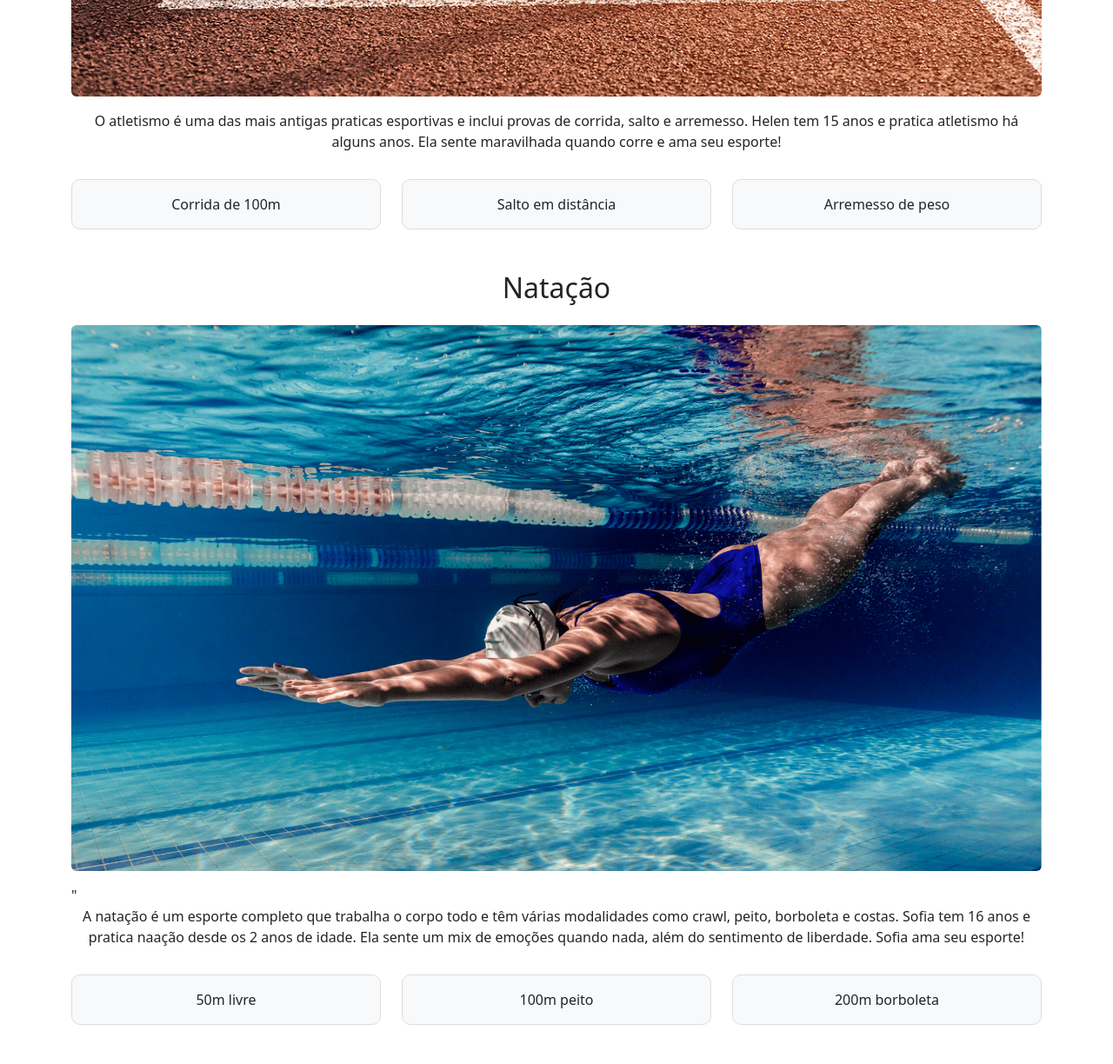
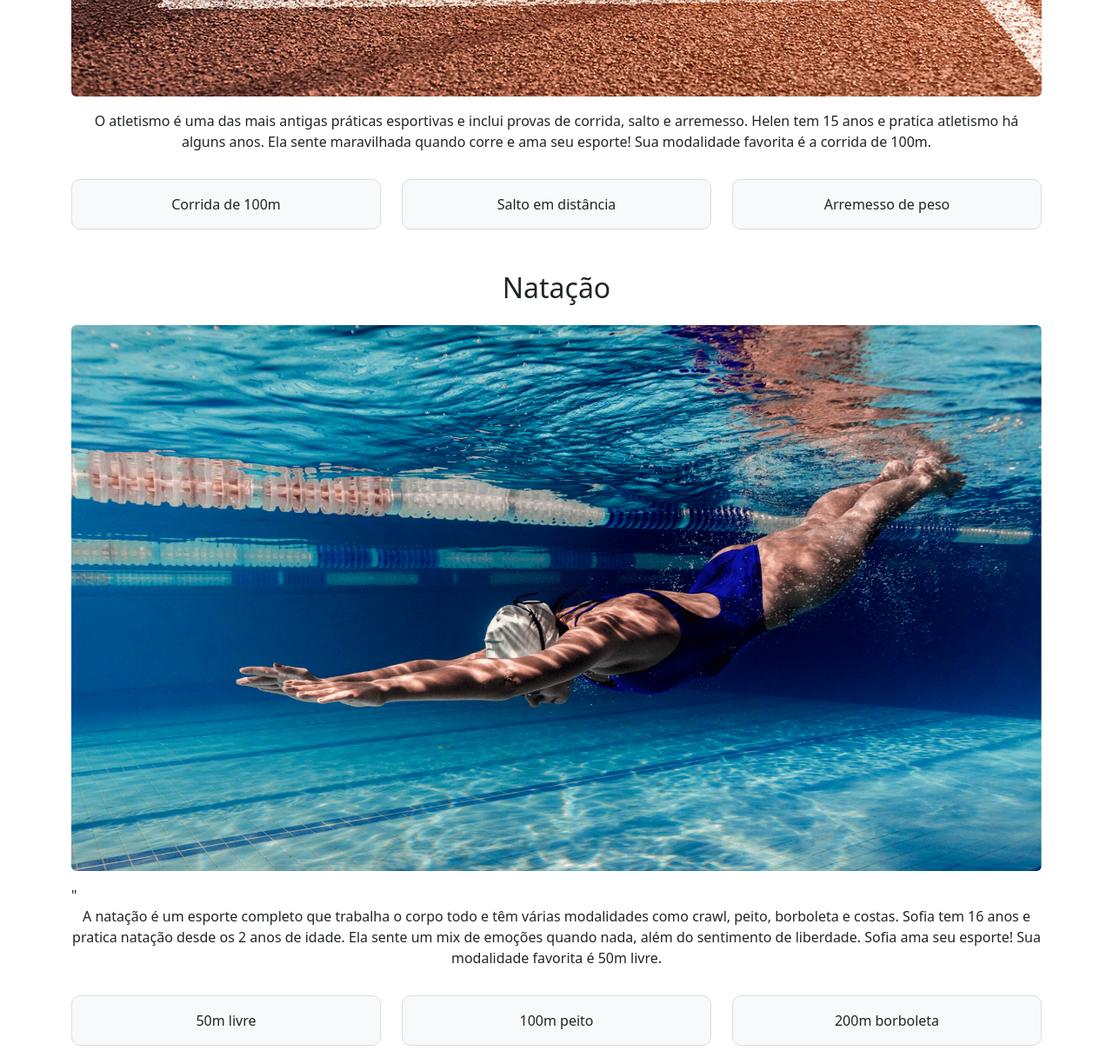
Before and after one commit to anaehotariaporvesgo/portif-lio, a plain HTML site: page index.html in a window 1280 px wide. Shown: the part 1740-2964 px from the top of the page at 87% size. Drawn offline with nearby package versions, Linux system fonts and the light colour scheme.

Commit message:
adicionando info 2

```diff
--- a/index.html
+++ b/index.html
@@ -32,7 +32,7 @@
     <section id="atletismo" class="col-12">
       <h2 class="text-center mb-4">Atletismo</h2>
       <img src="img/atletismo.jpg" alt="Imagem de Atletismo" class="img-fluid rounded mx-auto d-block mb-3">
-      <p class="text-center">O atletismo é uma das mais antigas praticas esportivas e inclui provas de corrida, salto e arremesso. Helen tem 15 anos e pratica atletismo há alguns anos. Ela sente maravilhada quando corre e ama seu esporte!</p>
+      <p class="text-center">O atletismo é uma das mais antigas práticas esportivas e inclui provas de corrida, salto e arremesso. Helen tem 15 anos e pratica atletismo há alguns anos. Ela sente maravilhada quando corre e ama seu esporte! Sua modalidade favorita é a corrida de 100m.</p>
       <div class="row text-center">
         <div class="col-md-4"><div class="card p-3">Corrida de 100m</div></div>
         <div class="col-md-4"><div class="card p-3">Salto em distância</div></div>
@@ -44,7 +44,7 @@
     <section id="natação" class="col-12">
       <h2 class="text-center mb-4">Natação</h2>
       <img src="img/natacao.png" alt="Imagem de Natação" class="img-fluid rounded mx-auto d-block mb-3">"
-      <p class="text-center">A natação é um esporte completo que trabalha o corpo todo e têm várias modalidades como crawl, peito, borboleta e costas. Sofia tem 16 anos e pratica naação desde os 2 anos de idade. Ela sente um mix de emoções quando nada, além do sentimento de liberdade. Sofia ama seu esporte!</p>
+      <p class="text-center">A natação é um esporte completo que trabalha o corpo todo e têm várias modalidades como crawl, peito, borboleta e costas. Sofia tem 16 anos e pratica natação desde os 2 anos de idade. Ela sente um mix de emoções quando nada, além do sentimento de liberdade. Sofia ama seu esporte! Sua modalidade favorita é 50m livre.</p>
       <div class="row text-center">
         <div class="col-md-4"><div class="card p-3">50m livre</div></div>
         <div class="col-md-4"><div class="card p-3">100m peito</div></div>
@@ -56,7 +56,7 @@
     <section id="basquete" class="col-12">
       <h2 class="text-center mb-4">Basquete</h2>
       <img src="img/basquete.webp" alt="Imagem de Basquete" class="img-fluid rounded mx-auto d-block mb-3">
-      <p class="text-center">O basquete é um esporte coletivo jogado por duas equipes com o objetivo de acertar a bola no cesto adversário. Isabela tem 16 anos e pratica basquete faz pouco tempo, mas é muito boa. Isabela ama seu esporte!</p>
+      <p class="text-center">O basquete é um esporte coletivo jogado por duas equipes com o objetivo de acertar a bola no cesto adversário. Isabela tem 16 anos e pratica basquete faz pouco tempo, mas é muito boa. Isabela ama seu esporte! Sua modalidade favorita é a defesa de zona.</p>
       <div class="row text-center">
         <div class="col-md-4"><div class="card p-3">Arremessos</div></div>
         <div class="col-md-4"><div class="card p-3">Dribles</div></div>
```
